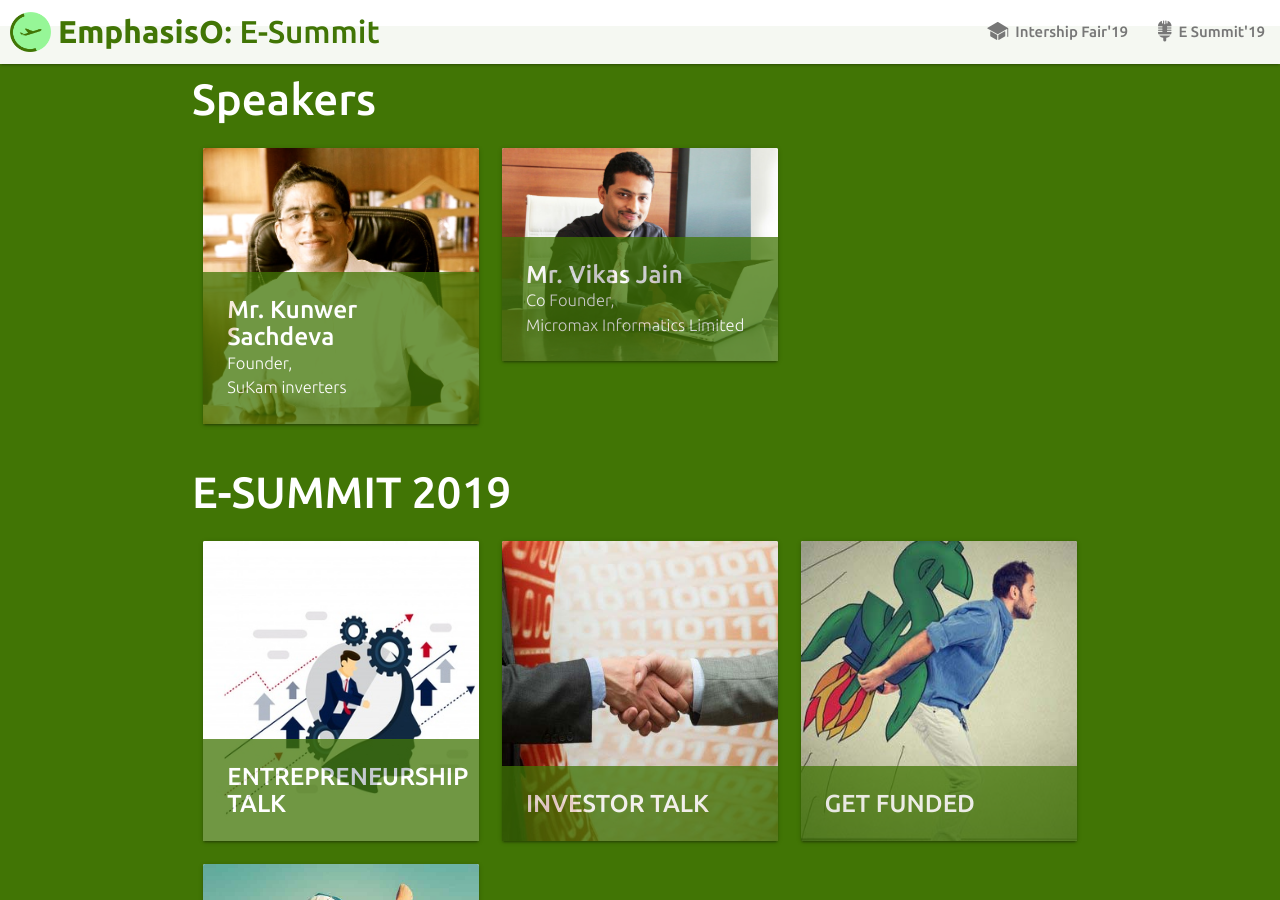
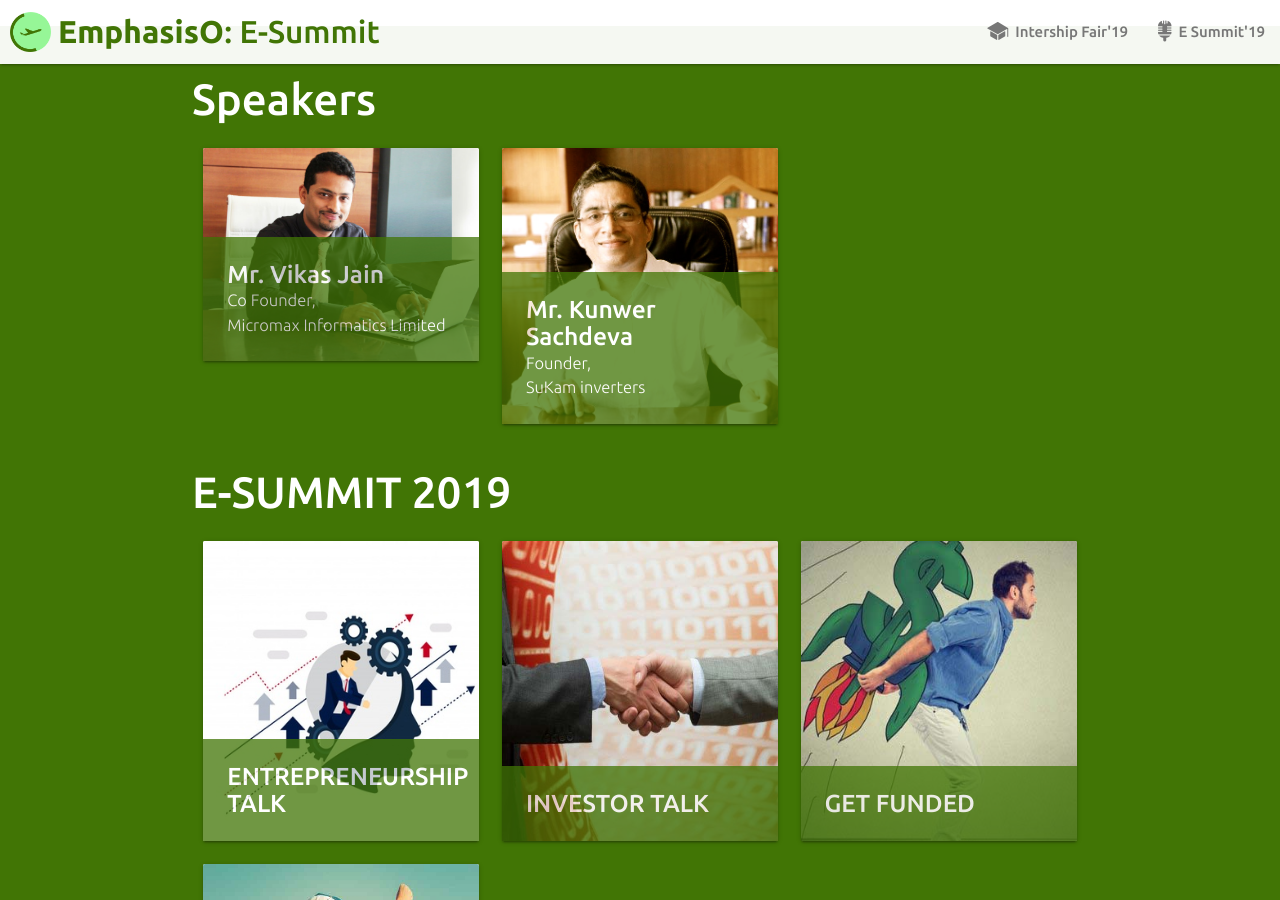
Before and after one commit to FinFO-app/emphasisO.com, a Jekyll site: the page built from index.html, in a window 1280 px wide and 900 px high, scrolled down 2081 px. Built offline with Jekyll 4.4.1, drawn with Linux system fonts in a browser that asks for light colours; some of the changed lines change nothing that is shown.

Commit message:
Update speakers.yml

```diff
--- a/_data/speakers.yml
+++ b/_data/speakers.yml
@@ -1,8 +1,9 @@
+
+- name: Mr. Vikas Jain
+  post: Co Founder
+  company: Micromax Informatics Limited
+  image: Vikas_Jain.png
 - name: Mr. Kunwer Sachdeva
   post: Founder
   company: SuKam inverters
   image: Kunwer-Sachdev.png
-- name: Mr. Vikas Jain
-  post: Co Founder
-  company: Micromax Informatics Limited
-  image: Vikas_Jain.png
```
